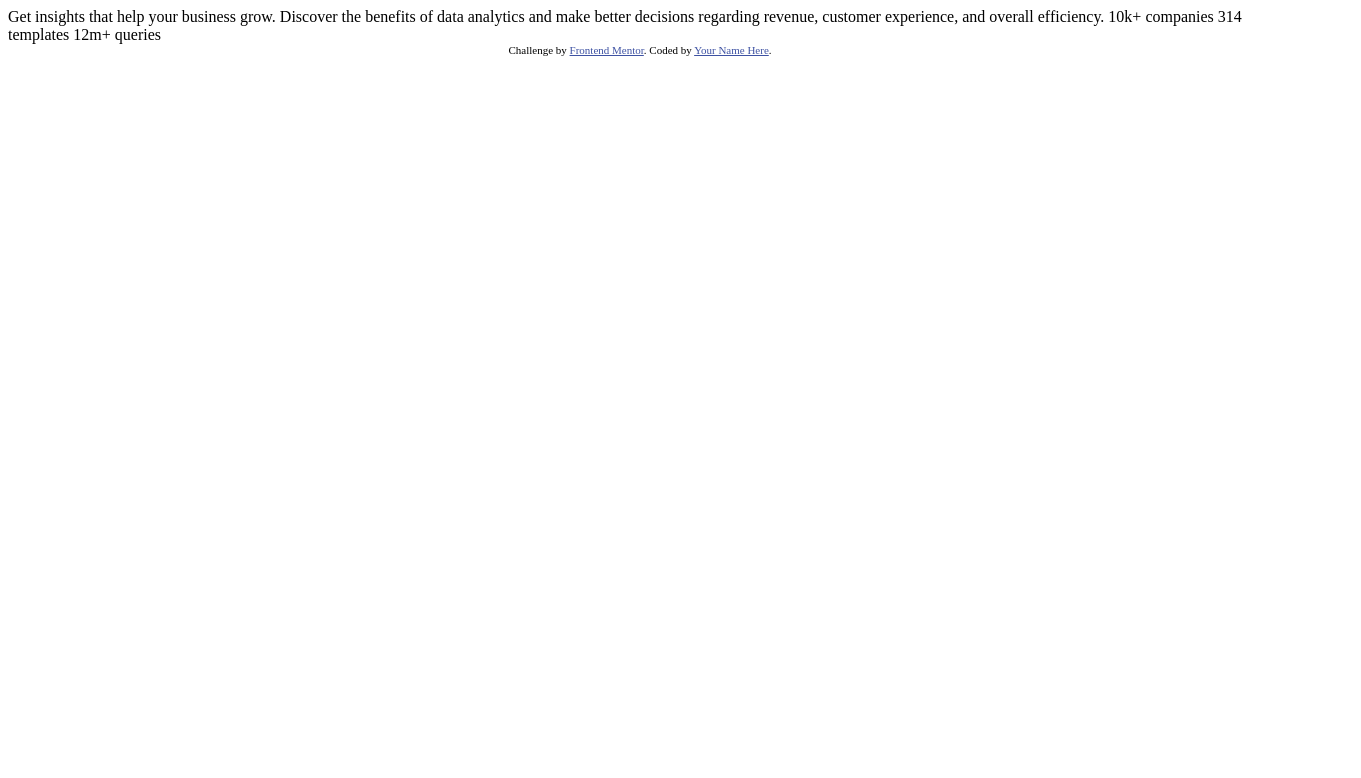
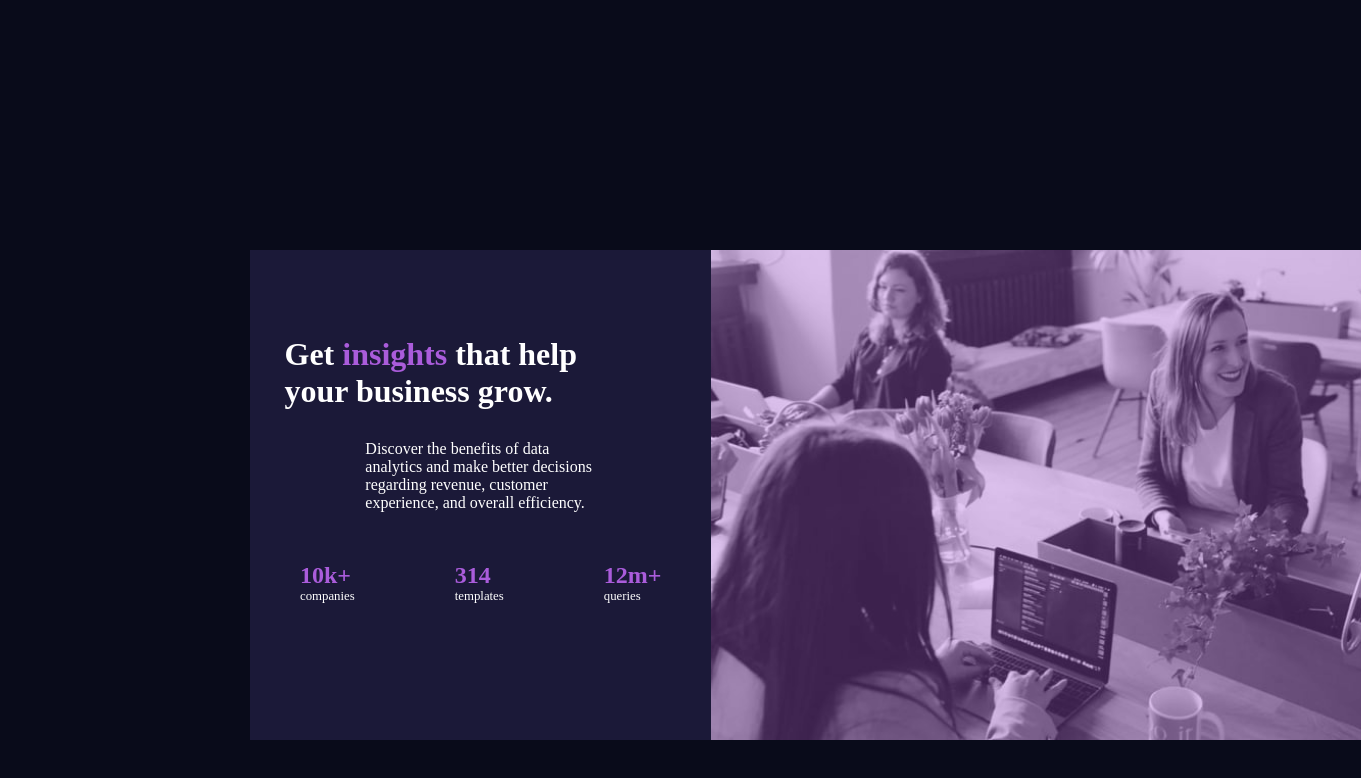
Before and after one commit to Makh93/Preview-card, a plain HTML site: page index.html in a window 1280 px wide. Shown: the whole page, 1361 px wide, since content can reach past the window. Drawn offline with Linux system fonts and the light colour scheme.

Commit message:
challenge finished

```diff
--- a/index.html
+++ b/index.html
@@ -5,29 +5,34 @@
   <meta name="viewport" content="width=device-width, initial-scale=1.0"> <!-- displays site properly based on user's device -->
 
   <link rel="icon" type="image/png" sizes="32x32" href="./images/favicon-32x32.png">
+  <link rel="stylesheet" href="style.css">
 
   <title>Frontend Mentor | Stats preview card component</title>
 
-  <!-- Feel free to remove these styles or customise in your own stylesheet 👍 -->
-  <style>
-    .attribution { font-size: 11px; text-align: center; }
-    .attribution a { color: hsl(228, 45%, 44%); }
-  </style>
+
 </head>
 <body>
+<main>
 
-  Get insights that help your business grow.
+  <section class="description">
+  <h1>Get <b>insights</b> that help <br>your business grow.</h1>
+  <article> Discover the benefits of data analytics and make better decisions regarding revenue, customer
+  experience, and overall efficiency. </article>
+<ul>
+  <li> <b> 10k+</b> companies</li>
+  <li> <b>314 </b>templates</li>
+  <li>  <b>12m+</b> queries</li>
+</ul>
 
-  Discover the benefits of data analytics and make better decisions regarding revenue, customer
-  experience, and overall efficiency.
 
-  10k+ companies
-  314 templates
-  12m+ queries
+</section  >
+<section  class="overlay"  >
+<div >
+  <div class="image" ></div>
+  </div>
+  </div></section>
+</main>
 
-  <div class="attribution">
-    Challenge by <a href="https://www.frontendmentor.io?ref=challenge" target="_blank">Frontend Mentor</a>.
-    Coded by <a href="#">Your Name Here</a>.
-  </div>
+
 </body>
 </html>
--- /dev/null
+++ b/style.css
@@ -0,0 +1,74 @@
+
+* {
+    box-sizing: border-box;
+    padding: 0;
+    margin: 0;
+}
+body{
+  margin: 250px;
+  background-color:hsl(233, 47%, 7%);
+  position: relative;
+}
+
+main{display: flex;
+
+    position: relative;
+    margin-left: auto;
+    margin-right: auto;
+    left: 0;
+    right: 0;
+flex-wrap: nowrap;
+}
+.description{
+
+    display: flex;
+    justify-content: center;
+    align-items: center;
+    flex-direction: column;
+
+
+background-color:hsl(244, 38%, 16%);
+color: white;
+}
+b{color:hsl(277, 64%, 61%) ;}
+h1{color: white;
+    font-size: 2rem;
+    margin-right: 100px;
+}
+article{padding-top: 30px;
+
+width: 50%;}
+
+.attribution { font-size: 11px; text-align: center; }
+    .attribution a { color: hsl(228, 45%, 44%); }
+
+    ul{display: flex;
+
+
+}
+li{margin: 50px;
+list-style: none;
+display: flex;
+flex-direction: column;
+font-size: 0.8rem;
+
+}
+
+
+li b {font-size: 1.5rem;}
+
+.image{
+    background-image: url(./images/image-header-mobile.jpg)
+    ;
+    background-repeat: no-repeat;
+    background-size: cover;
+    width: 650px;
+    height: 490px;
+    box-shadow: inset 0 0 0 100vmax hsla(277, 64%, 61%, 0.349);
+}
+.overlay{
+
+   opacity: 3;
+    background-color: purple;
+
+}
```
